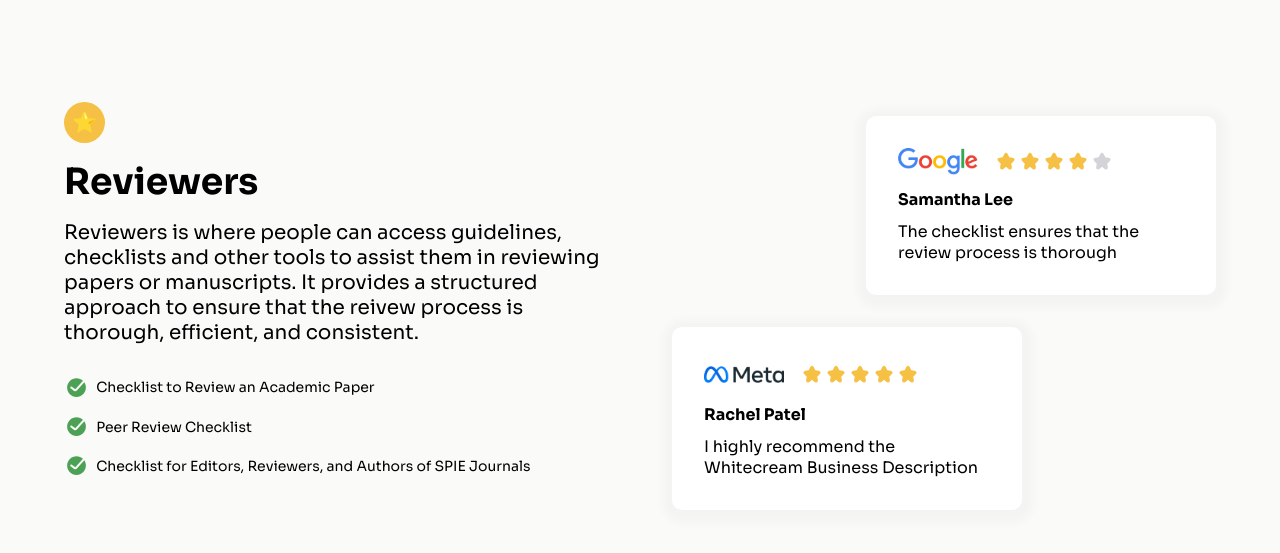
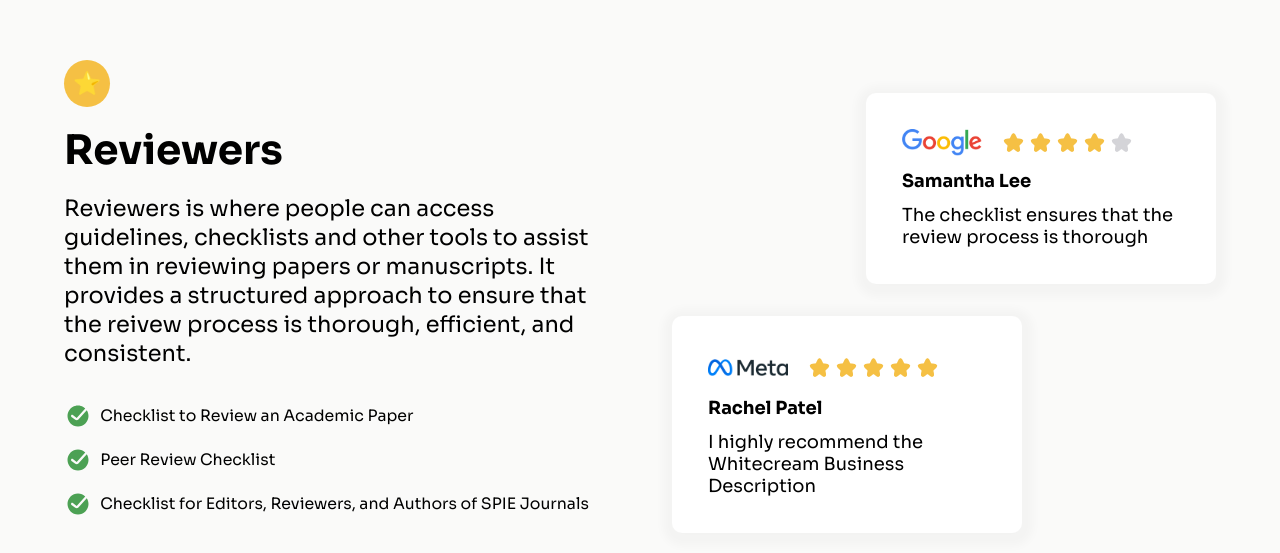
Before and after one commit to dev-RonnieTR/testimonial-page, a plain HTML site: page index.html in a window 1280 px wide. Shown: the part 103-656 px from the top of the page. Drawn offline with Linux system fonts and the light colour scheme.

Commit message:
Add css dimensions to the star rating so they can change in size depending on viewport width

```diff
--- a/styles.css
+++ b/styles.css
@@ -6,9 +6,8 @@
 
 html {
     font-family: "Sora", serif;
-    font-size: clamp(12px, 4vw, 16px);
+    font-size: clamp(14px, 2.5vw, 18px);
 }
-
 body {
     background-color: #FAFAF9;
 }
@@ -113,6 +112,11 @@ ul {
     flex-direction: row;
 }
 
+.rating img {
+    width: 1.5rem;
+    height: auto;
+}
+
 .align-right {
     margin-left: auto;
 }
@@ -132,3 +136,17 @@ ul {
         width: 50%;
     }
 }
+
+/* For screens between 1920px and 2560px */
+@media (min-width: 1920px) and (max-width: 2559px) {
+    html {
+        font-size: clamp(18px, 2vw, 20px);
+    }
+}
+
+/* For screens 2560px and above */
+@media (min-width: 2560px) {
+    html {
+        font-size: clamp(20px, 1.5vw, 24px);
+    }
+}
```
